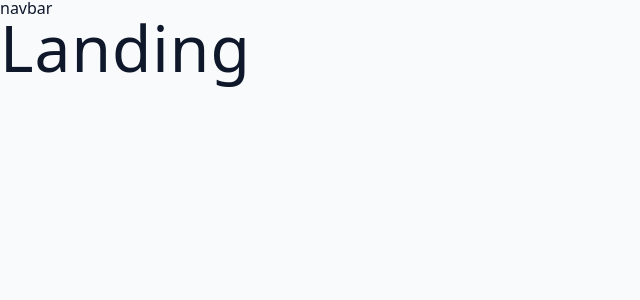
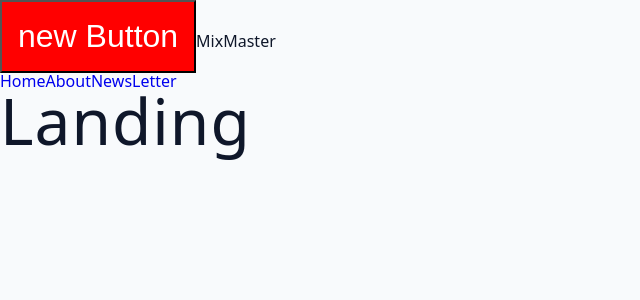
Before and after one commit to Faigism/MixMaster_App, a React (Vite) app: page / in a window 1280 px wide. Shown: the top 300 px of the page, without its empty margins (0-640 px from the left). Built offline with nearby package versions, Linux system fonts and the light colour scheme.

Commit message:
navbar first styled

```diff
--- /dev/null
+++ b/src/components/Navbar.jsx
@@ -0,0 +1,31 @@
+import { NavLink } from 'react-router-dom'
+import styled from 'styled-components'
+
+const StyledBtn = styled.button`
+  background: red;
+  color: white;
+  padding: 1rem;
+  font-size: 2rem;
+`
+const Navbar = () => {
+  return (
+    <nav>
+      <div className="nav-center">
+        <StyledBtn>new Button</StyledBtn>
+        <span className="logo">MixMaster</span>
+        <div className="nav-links">
+          <NavLink to="/" className="nav-link">
+            Home
+          </NavLink>
+          <NavLink to="/about" className="nav-link">
+            About
+          </NavLink>
+          <NavLink to="/newsletter" className="nav-link">
+            NewsLetter
+          </NavLink>
+        </div>
+      </div>
+    </nav>
+  )
+}
+export default Navbar
--- a/src/pages/HomeLayout.jsx
+++ b/src/pages/HomeLayout.jsx
@@ -1,11 +1,12 @@
 import { Outlet } from 'react-router-dom'
+import Navbar from '../components/Navbar'
 
 const HomeLayout = () => {
   return (
-    <div>
-      <nav>navbar</nav>
+    <>
+      <Navbar />
       <Outlet />
-    </div>
+    </>
   )
 }
 export default HomeLayout
```
